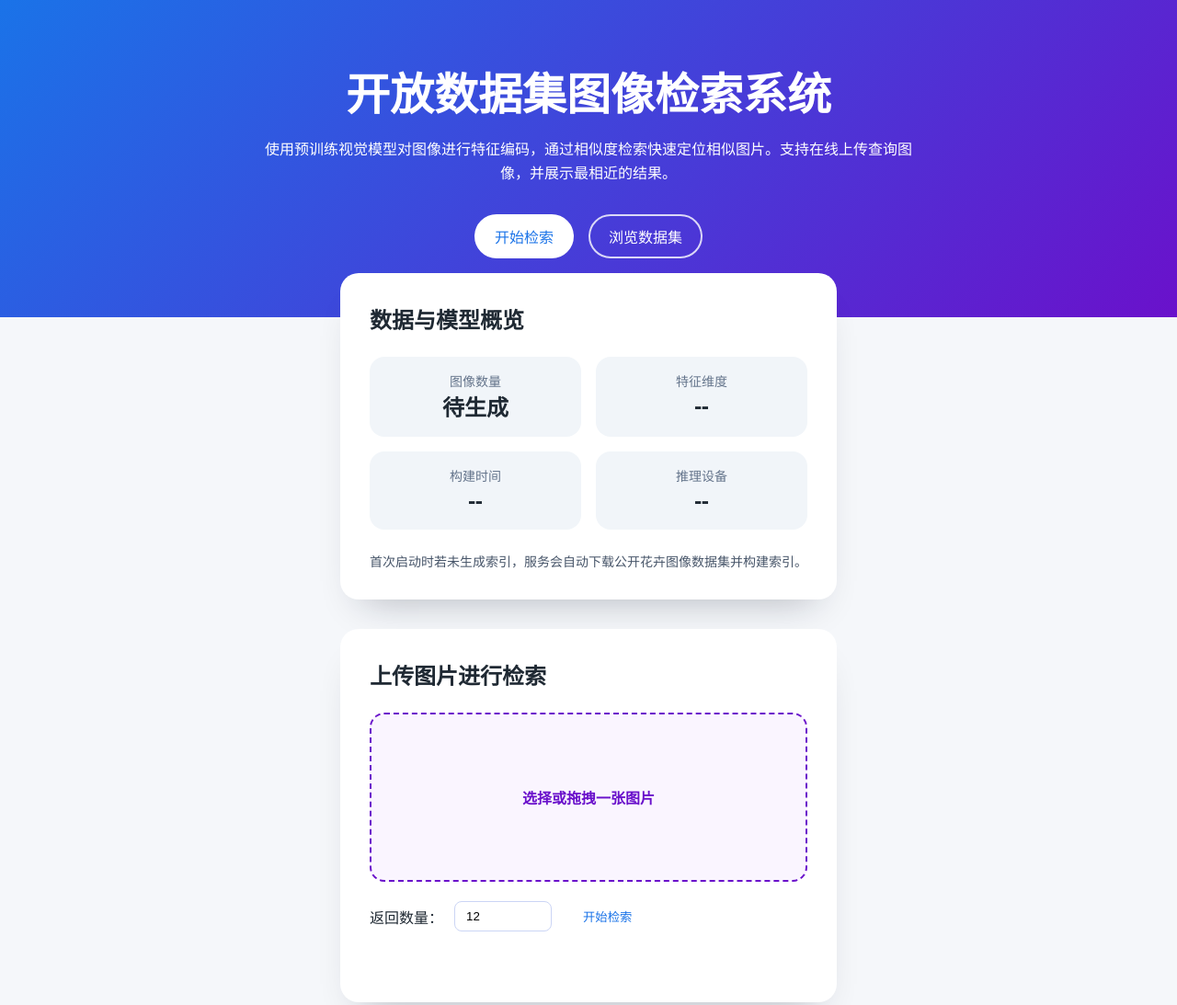
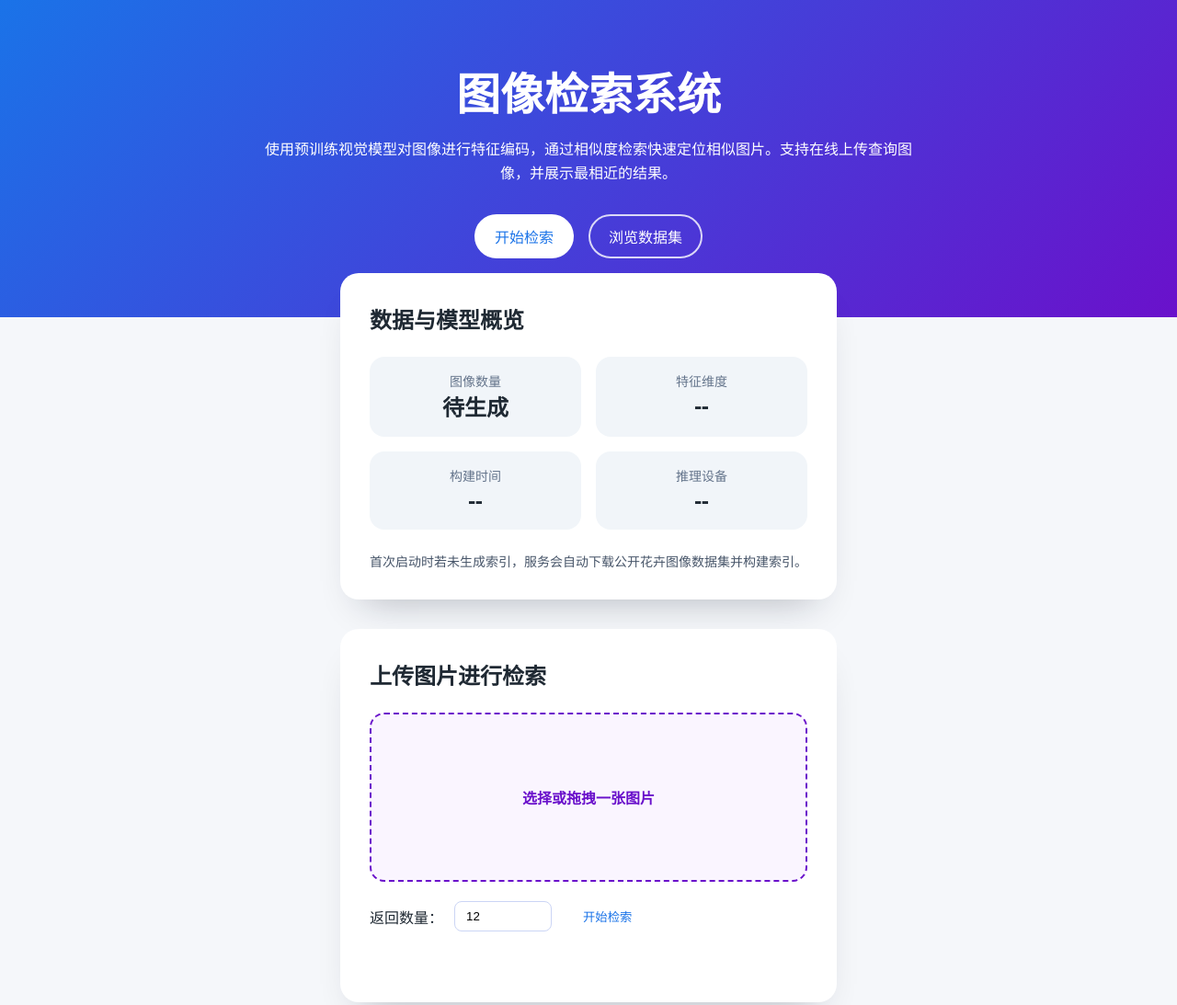
Before and after one commit to kaiyiya/deep_learning, a website: page homework/img_retrieval_master/public/index.html in a window 1280 px wide. Shown: the top 1093 px of the page at 92% size. Drawn offline with Linux system fonts and the light colour scheme; no server answers.

```diff
--- a/homework/img_retrieval_master/public/index.html
+++ b/homework/img_retrieval_master/public/index.html
@@ -9,7 +9,7 @@
   <body>
     <header class="hero">
       <div class="hero-content">
-        <h1>开放数据集图像检索系统</h1>
+        <h1>图像检索系统</h1>
         <p>
           使用预训练视觉模型对图像进行特征编码，通过相似度检索快速定位相似图片。支持在线上传查询图像，并展示最相近的结果。
         </p>
```
